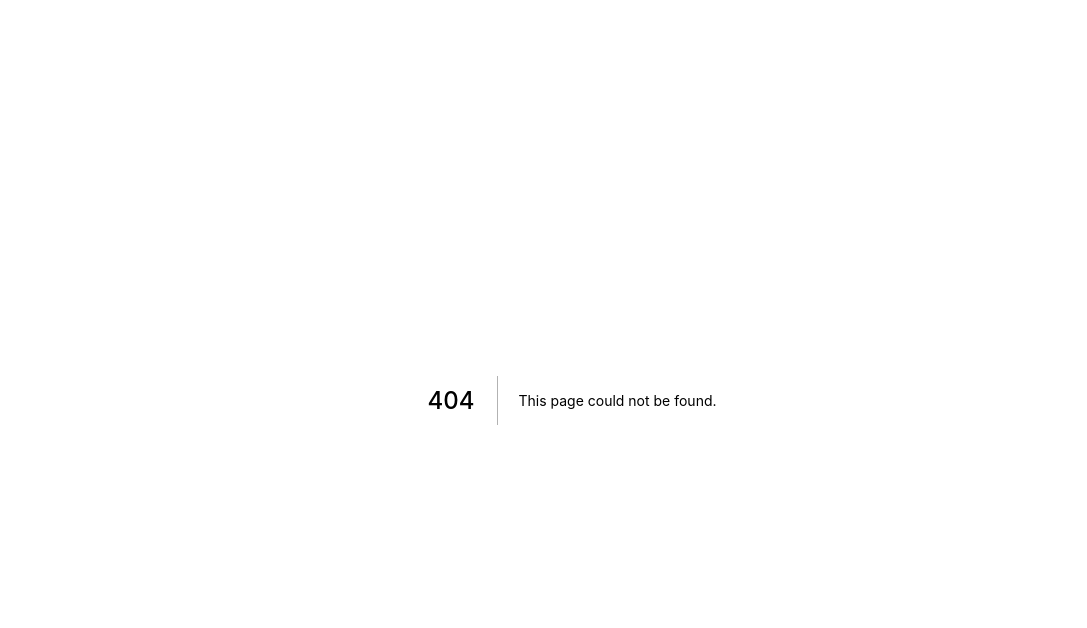
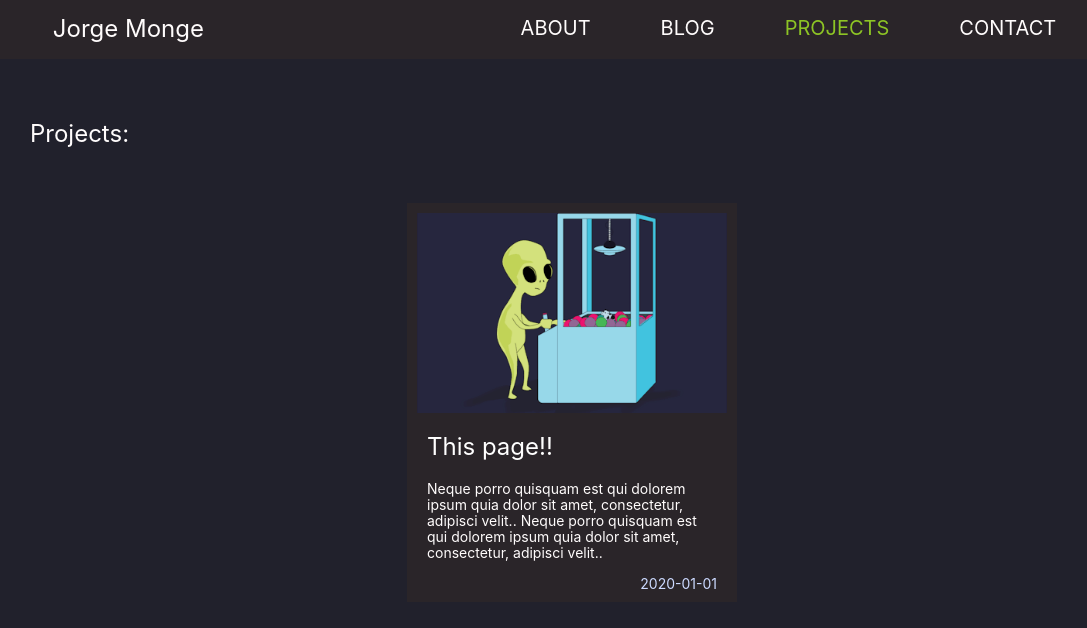
Before and after one commit to Monge1h/monge1h.com, a Next.js app in the folder webpage/: page /projects in a window 1280 px wide. Before the commit this address had no page. Shown: the top 628 px of the page, without its empty margins (68-1155 px from the left). Built offline with nearby package versions, Linux system fonts and the light colour scheme.

Commit message:
Add projects pages

```diff
--- /dev/null
+++ b/webpage/pages/projects.tsx
@@ -0,0 +1,45 @@
+
+import Layout, { siteTitle } from '../components/layout'
+import PostCard from '../components/postCard'
+import Head from 'next/head'
+import styles from '../styles/Blog.module.css'
+import { getSortedPostsData } from "../lib/posts"
+
+export async function getStaticProps() {
+	const allPostsData = getSortedPostsData(false)
+	return {
+		props:{
+			allPostsData
+		}
+	}
+}
+
+export default function Contact({
+	allPostsData
+} : {
+	allPostsData: {
+    date: string
+    title: string
+    id: string
+    post_description: string
+  }[]
+}){
+	return (
+		<Layout>
+			<Head>
+				<title>{siteTitle} | Projects</title>
+			</Head>
+
+			<main className={`${styles.main_container_blog_posts}`}>
+				<h2 className={styles.title_post}>
+					Projects:
+				</h2>
+				<section className={styles.blog_posts}>
+					{ allPostsData.map(({id, date, title, post_description})=>(
+						<PostCard key={id} title={title} date={date} post_description={post_description} id={id} redirectTo={'projects'}/>
+					)) }
+       			</section>
+			</main>
+		</Layout>
+	)
+}
--- /dev/null
+++ b/webpage/projects/test.md
@@ -0,0 +1,13 @@
+---
+title: 'This page!!'
+date: '2020-01-01'
+post_description: 'Neque porro quisquam est qui dolorem ipsum quia dolor sit amet, consectetur, adipisci velit..
+Neque porro quisquam est qui dolorem ipsum quia dolor sit amet, consectetur, adipisci velit..'
+---
+
+Next.js has two forms of pre-rendering: **Static Generation** and **Server-side Rendering**. The difference is in **when** it generates the HTML for a page.
+
+- **Static Generation** is the pre-rendering method that generates the HTML at **build time**. The pre-rendered HTML is then _reused_ on each request.
+- **Server-side Rendering** is the pre-rendering method that generates the HTML on **each request**.
+
+Importantly, Next.js lets you **choose** which pre-rendering form to use for each page. You can create a "hybrid" Next.js app by using Static Generation for most pages and using Server-side Rendering for others.
```
Also changed, not shown: webpage/pages/projects/[id].tsx (added, +49 -0 lines).
